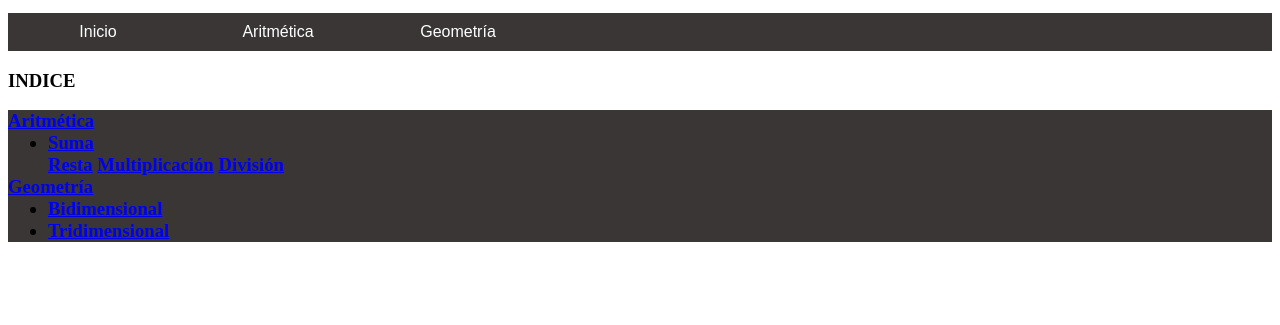
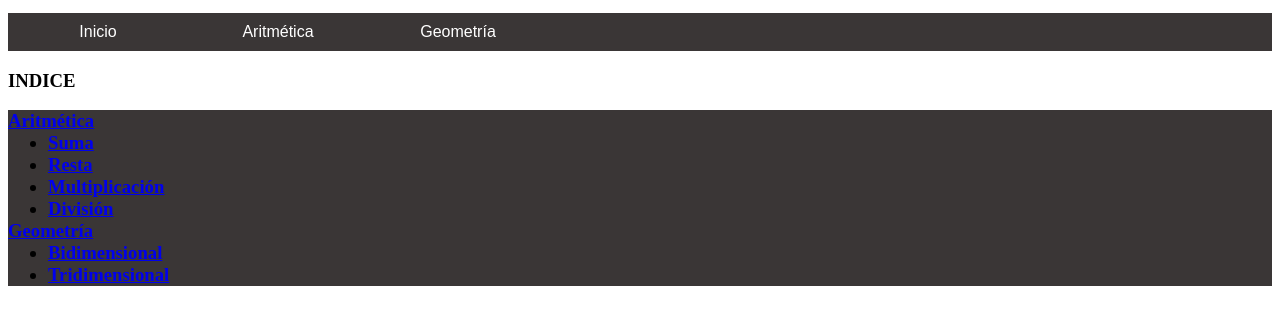
Before and after one commit to alonsocj/grupo05.tpi.eisi, a plain HTML site: page index.html in a window 1280 px wide. Shown: the part 101-426 px from the top of the page. Drawn offline with Linux system fonts and the light colour scheme.

Commit message:
Update index.html

```diff
--- a/index.html
+++ b/index.html
@@ -45,9 +45,9 @@
         <li value="1"><a href="aritmetica/aritmetica.html">Aritmética</a>
             <ul>
                 <li type="disc"><a href="aritmetica/suma/suma.html">Suma</a></li>
-                <litype="disc"><a href="aritmetica/resta/resta.html">Resta</a></li>
-                <litype="disc"><a href="aritmetica/multiplicacion/multiplicacion.html">Multiplicación</a></li>
-                <litype="disc"><a href="aritmetica/division/division.html">División</a></li>
+                <li type="disc"><a href="aritmetica/resta/resta.html">Resta</a></li>
+                <li type="disc"><a href="aritmetica/multiplicacion/multiplicacion.html">Multiplicación</a></li>
+                <li type="disc"><a href="aritmetica/division/division.html">División</a></li>
             </ul>
         </li>
 
```
